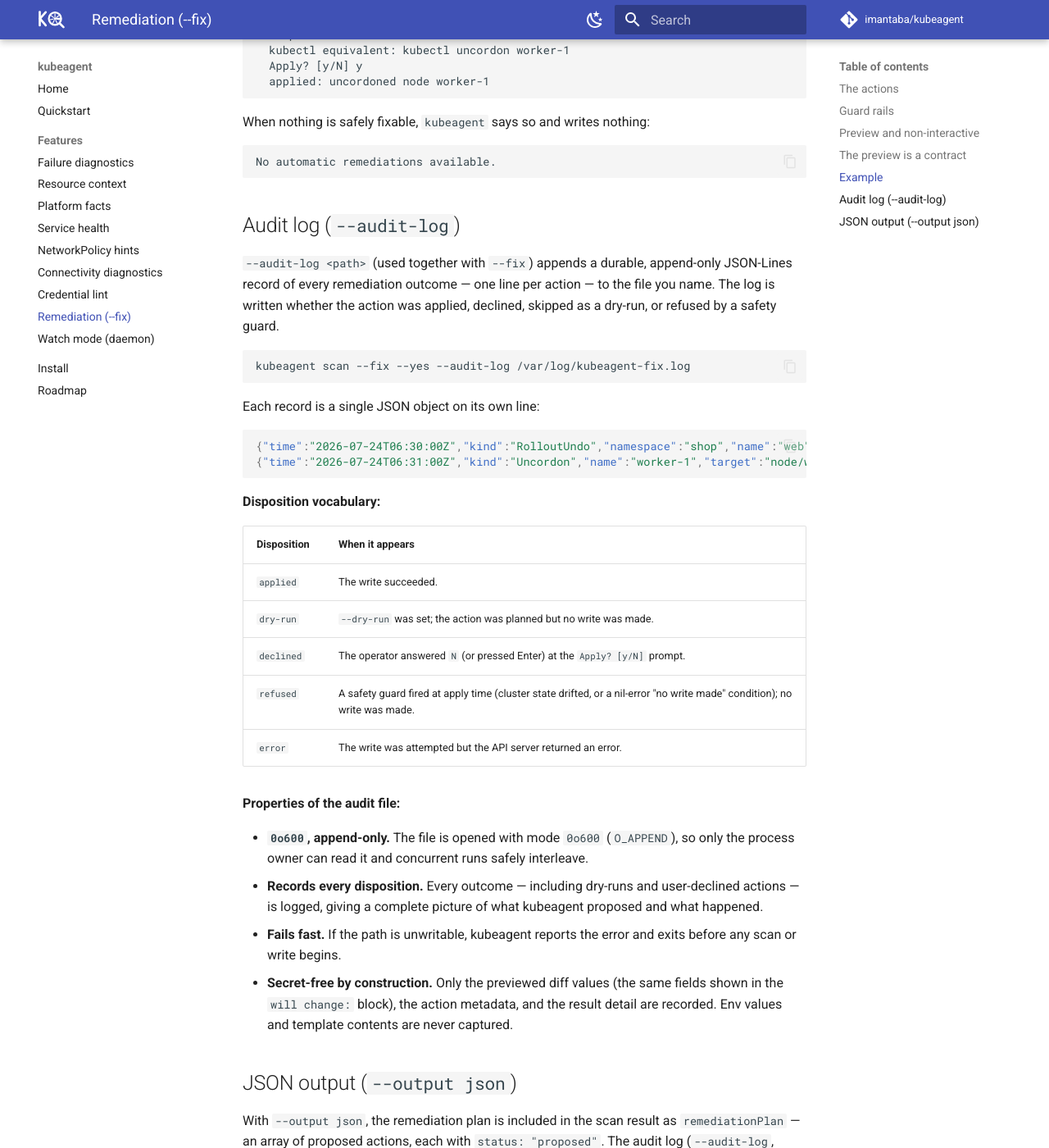
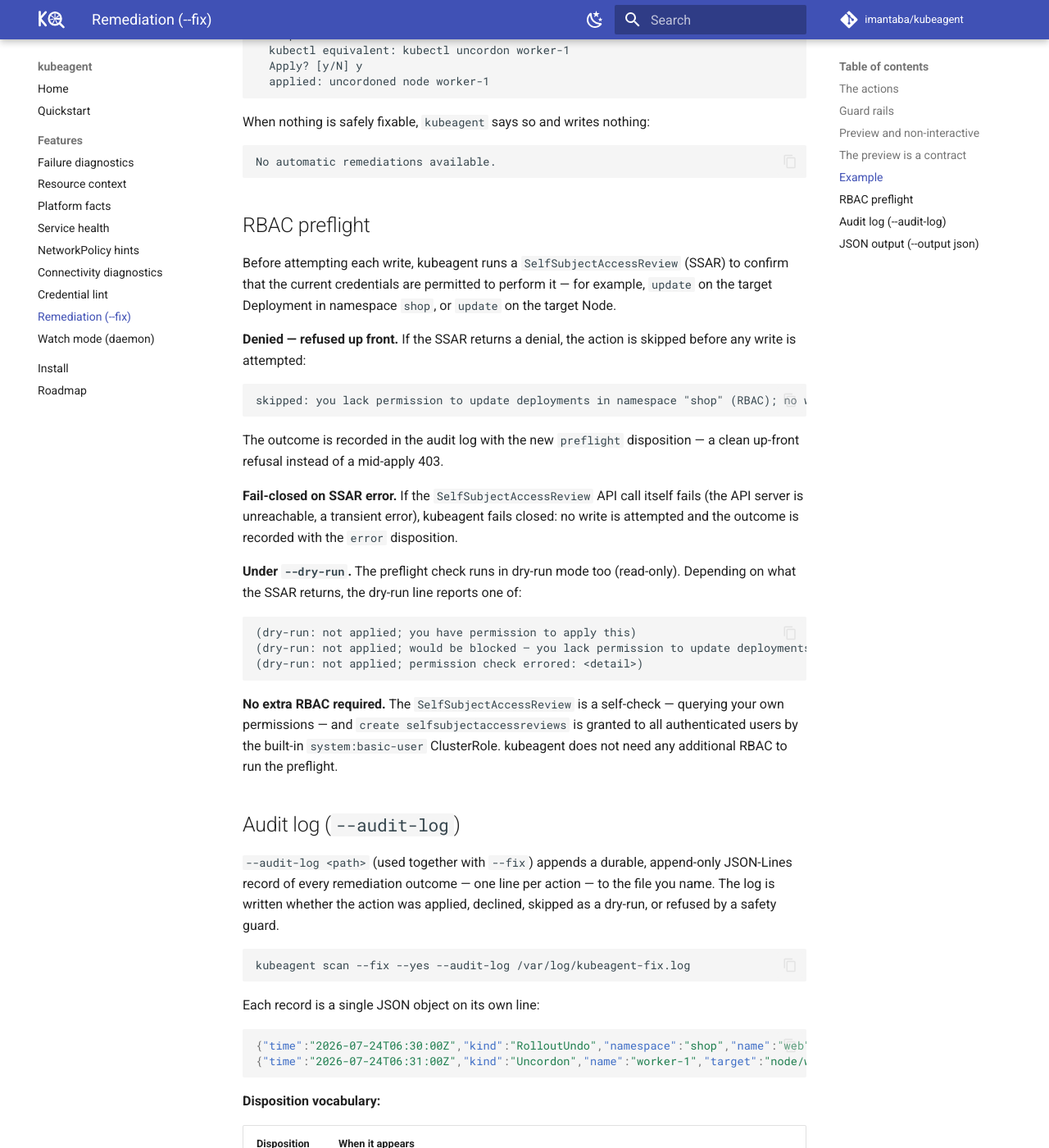
Before and after one commit to imantaba/kubeagent, an MkDocs documentation site: the page built from website/docs/features/remediation.md, in a window 1280 px wide and 1400 px high, scrolled down 2659 px. Shown: the whole window at 82% size. Built offline with MkDocs 1.6.1 and Material for MkDocs 9.7.7, drawn with Linux system fonts in a browser that asks for light colours; comment, search, counter and statistics services are not loaded; some of the changed text lies outside the part shown.

Commit message:
docs: document the --fix RBAC preflight

````diff
--- a/website/docs/features/remediation.md
+++ b/website/docs/features/remediation.md
@@ -96,6 +96,41 @@
 No automatic remediations available.
 ```
 
+## RBAC preflight
+
+Before attempting each write, kubeagent runs a `SelfSubjectAccessReview` (SSAR)
+to confirm that the current credentials are permitted to perform it — for example,
+`update` on the target Deployment in namespace `shop`, or `update` on the target
+Node.
+
+**Denied — refused up front.** If the SSAR returns a denial, the action is skipped
+before any write is attempted:
+
+```text
+skipped: you lack permission to update deployments in namespace "shop" (RBAC); no write attempted
+```
+
+The outcome is recorded in the audit log with the new `preflight` disposition — a
+clean up-front refusal instead of a mid-apply 403.
+
+**Fail-closed on SSAR error.** If the `SelfSubjectAccessReview` API call itself
+fails (the API server is unreachable, a transient error), kubeagent fails closed:
+no write is attempted and the outcome is recorded with the `error` disposition.
+
+**Under `--dry-run`.** The preflight check runs in dry-run mode too (read-only).
+Depending on what the SSAR returns, the dry-run line reports one of:
+
+```text
+(dry-run: not applied; you have permission to apply this)
+(dry-run: not applied; would be blocked — you lack permission to update deployments in namespace "shop" (RBAC))
+(dry-run: not applied; permission check errored: <detail>)
+```
+
+**No extra RBAC required.** The `SelfSubjectAccessReview` is a self-check —
+querying your own permissions — and `create selfsubjectaccessreviews` is granted
+to all authenticated users by the built-in `system:basic-user` ClusterRole.
+kubeagent does not need any additional RBAC to run the preflight.
+
 ## Audit log (`--audit-log`)
 
 `--audit-log <path>` (used together with `--fix`) appends a durable,
@@ -122,7 +157,8 @@
 | `dry-run` | `--dry-run` was set; the action was planned but no write was made. |
 | `declined` | The operator answered `N` (or pressed Enter) at the `Apply? [y/N]` prompt. |
 | `refused` | A safety guard fired at apply time (cluster state drifted, or a nil-error "no write made" condition); no write was made. |
-| `error` | The write was attempted but the API server returned an error. |
+| `preflight` | The RBAC preflight (`SelfSubjectAccessReview`) denied the action before any write was attempted. |
+| `error` | The write was attempted but the API server returned an error; or the SSAR itself failed (fail-closed). |
 
 **Properties of the audit file:**
 
````
Also changed, not shown: website/docs/roadmap.md (+5 -0 lines), CHANGELOG.md, README.md.
